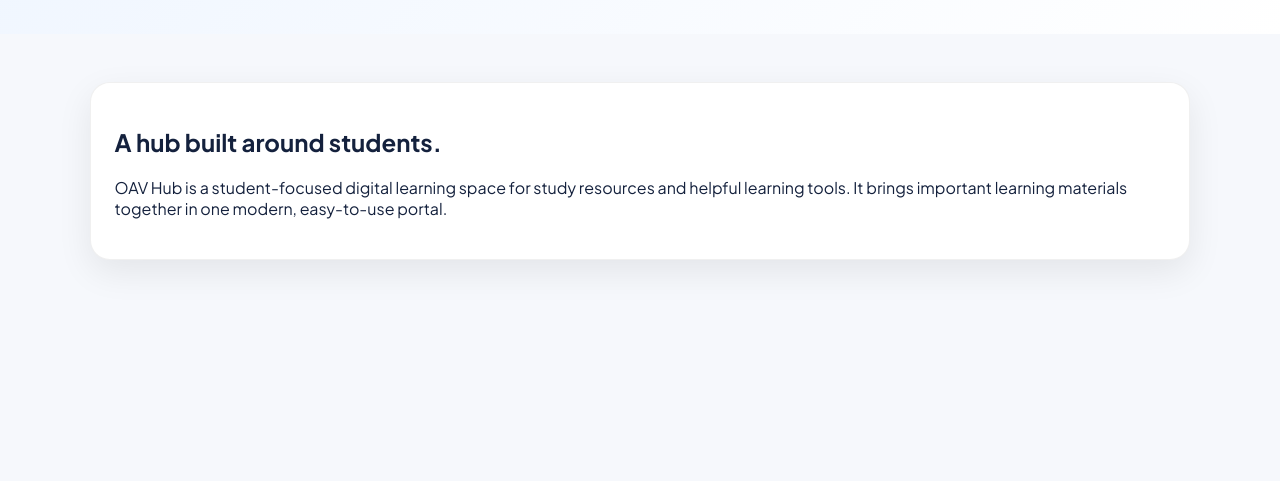
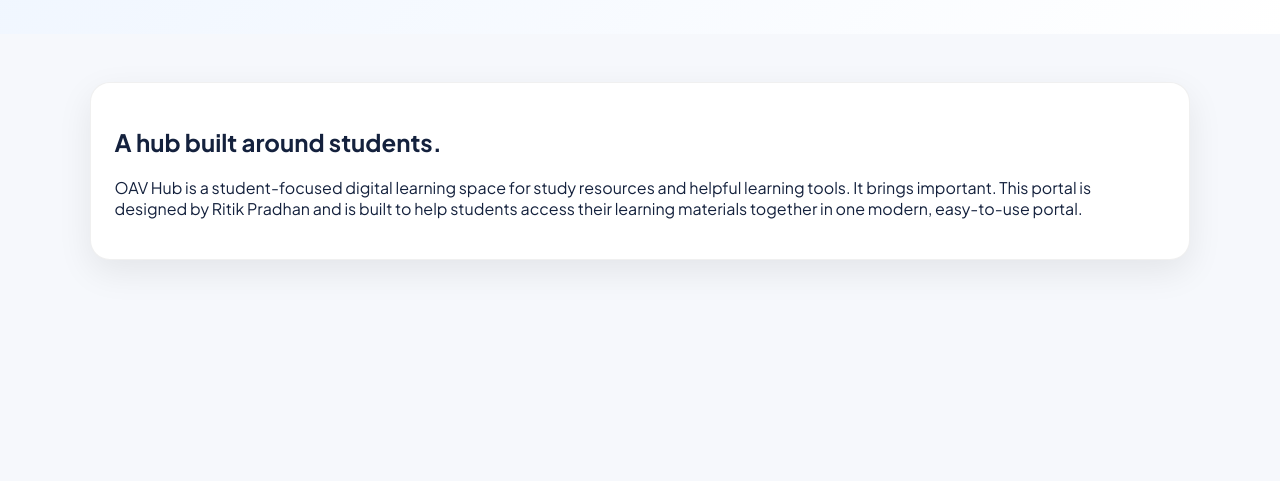
Before and after one commit to ritikpradhan7735-create/oav-knowledge-hub, a website: page public/about.html in a window 1280 px wide. Shown: the part 319-800 px from the top of the page. Drawn offline with Linux system fonts and the light colour scheme; no server answers.

Commit message:
Update logo and about page

```diff
--- a/public/about.html
+++ b/public/about.html
@@ -39,7 +39,8 @@
     <h2>A hub built around students.</h2>
     <p>
       OAV Hub is a student-focused digital learning space for study
-      resources and helpful learning tools. It brings important
+      resources and helpful learning tools. It brings important.
+      This portal is designed by Ritik Pradhan and is built to help students access their
       learning materials together in one modern, easy-to-use portal.
     </p>
   </div>
```
Also changed, not shown: 1 other file.
